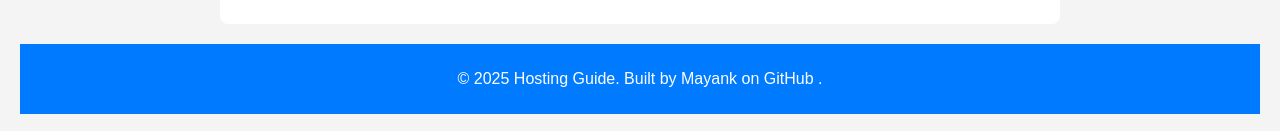
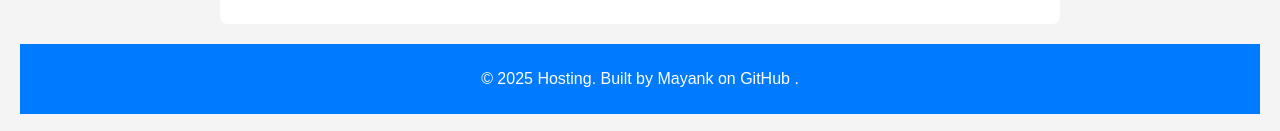
Before and after one commit to Mayankk0751/The-Host-Guide, a plain HTML site: page index.html in a window 1280 px wide. Shown: the part 853-984 px from the top of the page. Drawn offline with Linux system fonts and the light colour scheme.

Commit message:
Update index.html

```diff
--- a/index.html
+++ b/index.html
@@ -52,7 +52,7 @@
     </main>
 
     <footer>
-        <p>&copy; 2025 Hosting Guide. Built by Mayank on GitHub .</p>
+        <p>&copy; 2025 Hosting. Built by Mayank on GitHub .</p>
     </footer>
 </body>
 </html>
```
